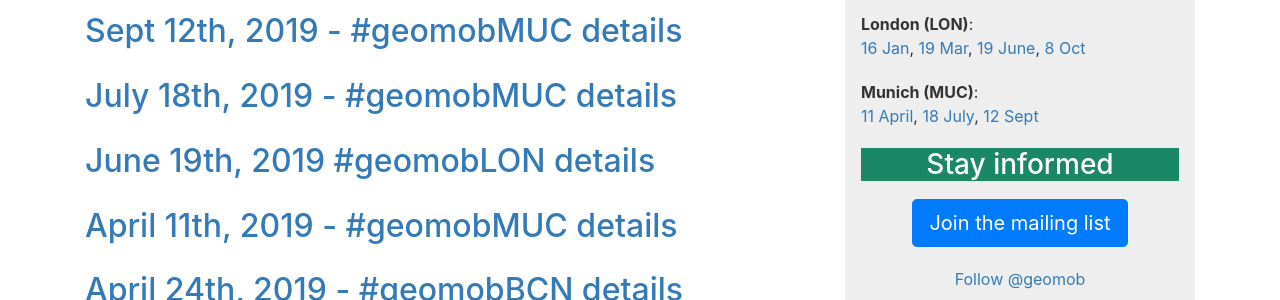
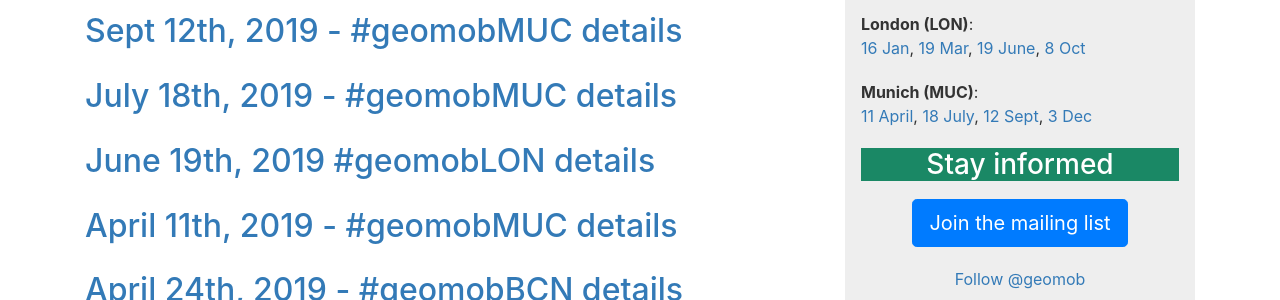
Before and after one commit to geomob/geomob-website, a Jekyll site: the page built from index.html, in a window 1280 px wide. Shown: the part 391-691 px from the top of the page. Built offline with Jekyll 4.4.1, drawn with Linux system fonts in a browser that asks for light colours; the list of posts is cut into pages by our own code; comment, search, counter and statistics services are not loaded.

Commit message:
add geomobMUC event in Dec

```diff
--- a/_includes/upcoming-events.html
+++ b/_includes/upcoming-events.html
@@ -25,6 +25,7 @@
     <br/>
     <a href="/post/apr-11th-2019-geomobmuc-details">11 April</a>,
     <a href="/post/july-18th-2019-geomobmuc-details">18 July</a>,
-    <a href="/post/sept-12th-2019-geomobmuc-details">12 Sept</a>
+    <a href="/post/sept-12th-2019-geomobmuc-details">12 Sept</a>,
+    <a href="https://www.meetup.com/Geomob-Munich-geomobMUC/events/265279508/">3 Dec</a>
   </div>
 </div>
```
